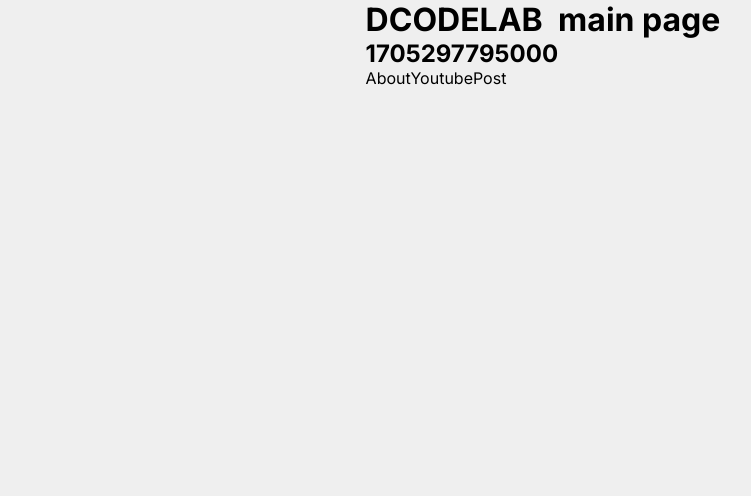
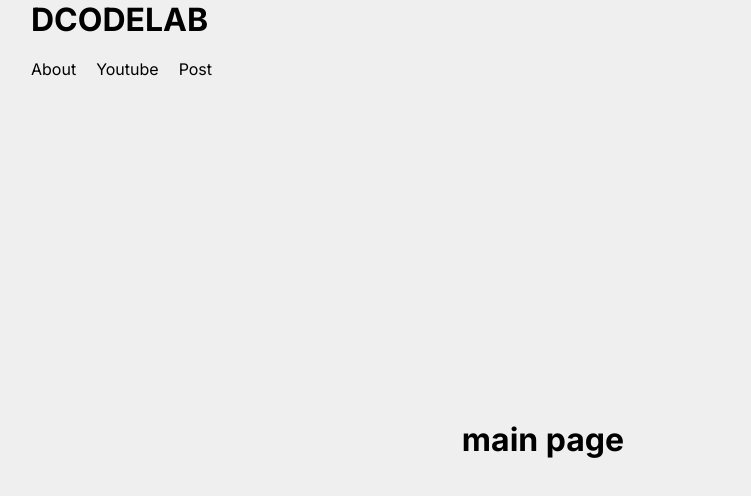
Before and after one commit to 2311dcode/next-deploy, a Next.js app: page / in a window 1280 px wide. Shown: the top 496 px of the page, without its empty margins (97-848 px from the left). Built offline with nearby package versions, Linux system fonts and the light colour scheme.

Commit message:
navbar안쪽의 글자를 커스텀훅을 이용해서 capitalize처리

```diff
--- a/src/components/header/Header.jsx
+++ b/src/components/header/Header.jsx
@@ -2,12 +2,6 @@
 import styles from './header.module.scss';
 import Link from 'next/link';
 import Navbar from '../navbar/Navbar';
-import dynamic from 'next/dynamic';
-
-//기존 client방식의 컴포넌트를  import시 ssr:false를 통해서 서버쪽에서 pre-build되지 않도록 설정
-const NoSsrNavibar = dynamic(() => import('@/components/navbar/Navbar'), {
-  ssr: false,
-});
 
 export default function Header() {
   return (
@@ -16,8 +10,7 @@
         <Link href="/">DCODELAB</Link>
       </h1>
 
-      {/* <Navbar textArr={['about', 'youtube', 'post']} /> */}
-      <NoSsrNavibar textArr={['about', 'youtube', 'post']} />
+      <Navbar textArr={['about', 'youtube', 'post']} />
     </header>
   );
 }
--- a/src/components/header/header.module.scss
+++ b/src/components/header/header.module.scss
@@ -1,5 +1,7 @@
 .header {
+  width: 100%;
   h1 {
     width: 100%;
+    margin-bottom: 20px;
   }
 }
--- a/src/components/navbar/Navbar.jsx
+++ b/src/components/navbar/Navbar.jsx
@@ -8,22 +8,21 @@
 import styles from './navbar.module.scss';
 import Link from 'next/link';
 import { usePathname } from 'next/navigation';
+import { useCustomText } from '@/hooks/useText';
 
 export default function Navbar({ textArr }) {
-  console.log('navbar');
-  const time = new Date().getTime();
   const pathName = usePathname();
+  const setCapitalize = useCustomText('capitalize');
 
   return (
     <nav className={clsx(styles.navbar)}>
-      <h2>{time}</h2>
       {textArr.map((txt) => (
         <Link
           key={txt}
           href={`/${txt}`}
           className={clsx(pathName === '/' + txt ? styles.on : '')}
         >
-          {txt.charAt(0).toUpperCase() + txt.slice(1)}
+          {setCapitalize(txt)}
         </Link>
       ))}
     </nav>
--- a/src/components/navbar/navbar.module.scss
+++ b/src/components/navbar/navbar.module.scss
@@ -1,4 +1,6 @@
 .navbar {
+  display: flex;
+  gap: 20px;
   a {
     &.on {
       color: var(--point);
--- /dev/null
+++ b/src/hooks/useText.js
@@ -0,0 +1,42 @@
+export function useSplitText() {
+  return (ref, txt, speed = 0, interval = 0) => {
+    let tags = '';
+    let count = 0;
+
+    for (let letter of txt) {
+      tags += `
+        <span style='transition-duration:${speed}s;transition-delay:${
+        interval * count
+      }s; display:inline-block;'>${letter === ' ' ? '&nbsp' : letter}</span>
+      `;
+      count++;
+    }
+    ref.innerHTML = tags;
+  };
+}
+
+export function useCustomText(type) {
+  if (type === 'capitalize') {
+    return (txt) => txt.charAt(0).toUpperCase() + txt.slice(1);
+  }
+
+  if (type === 'shorten') {
+    return (txt, len = 100) => {
+      if (txt.length > len) {
+        return txt.slice(0, len) + '...';
+      } else {
+        return txt;
+      }
+    };
+  }
+
+  if (type === 'combined') {
+    return (txt, spc = ' ') => {
+      const resultText = txt
+        .split(/-|_|\+/)
+        .map((data) => toUpperText(data))
+        .join(spc);
+      return resultText;
+    };
+  }
+}
```
